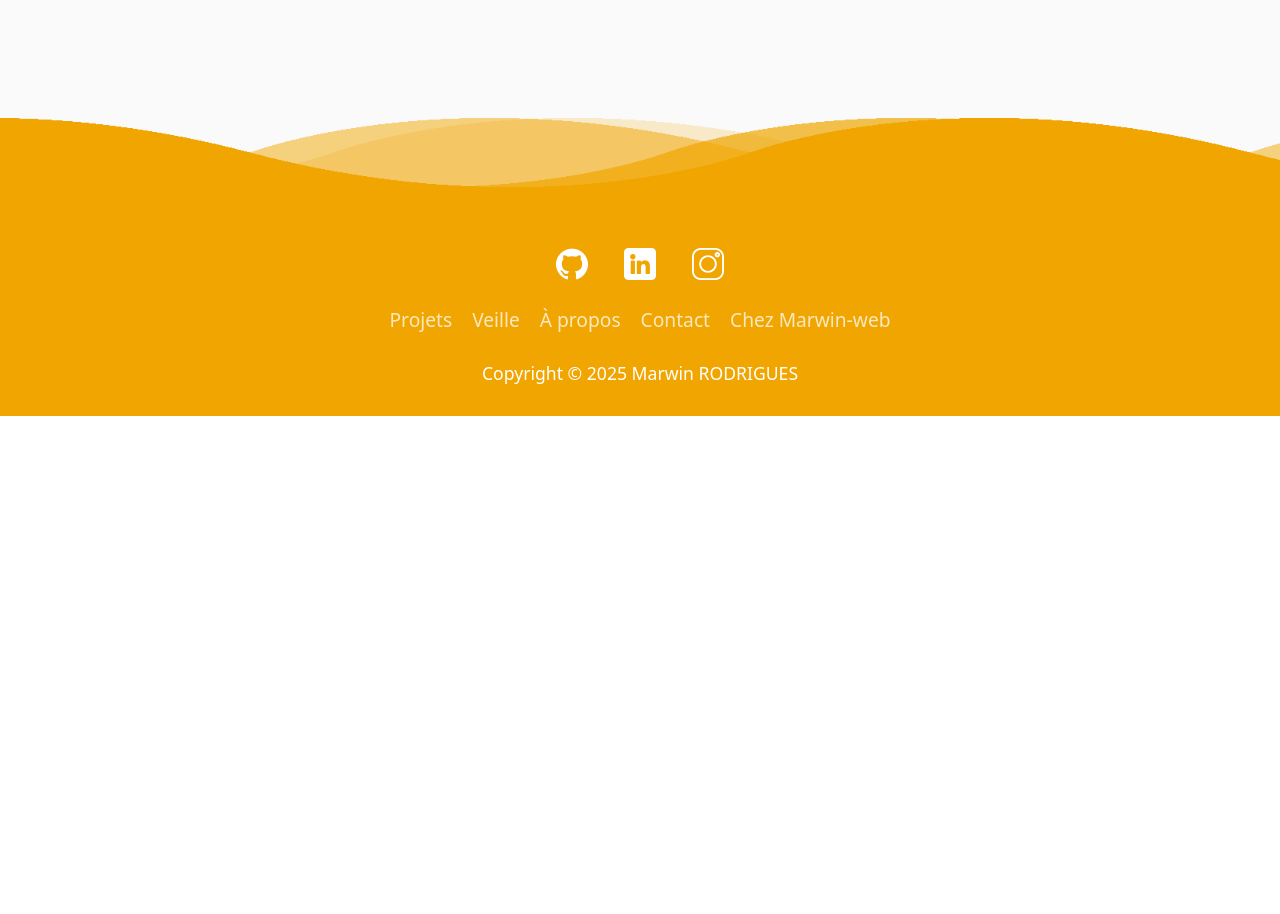
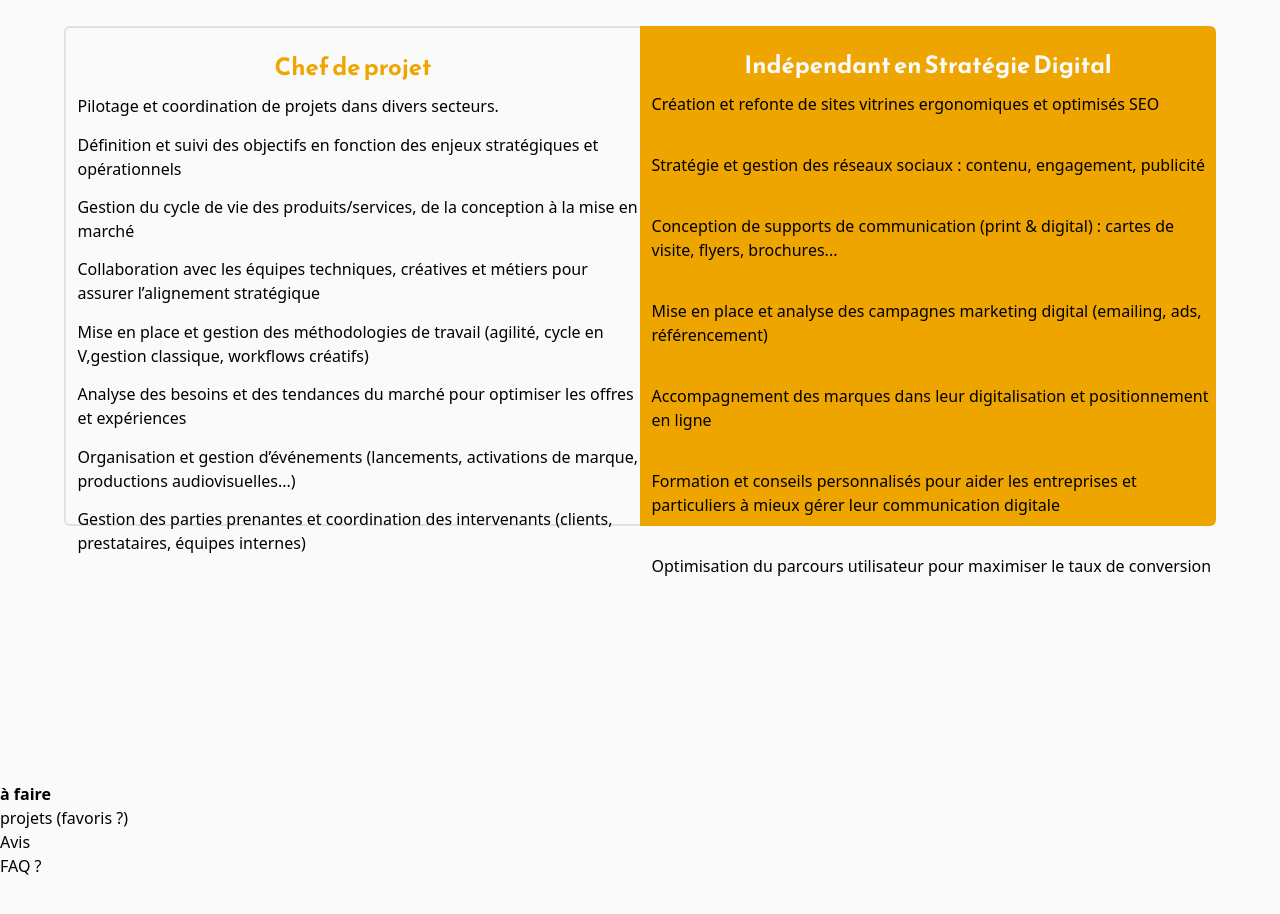
Before and after one commit to Marwin-Rdgs/PP-002-Portfolio2025, a Nuxt app: page / in a window 1280 px wide. Shown: the part 1760-2674 px from the top of the page. Before the commit the page ends 2176 px from the top, so only its background shows below. Built offline with nearby package versions, Linux system fonts and the light colour scheme.

Commit message:
feat:Services-section

```diff
--- a/pages/index.vue
+++ b/pages/index.vue
@@ -41,4 +41,40 @@
 
     </section>
 
+    <section class="desktop:flex desktop:justify-center phone:grid phone:gap-[4%] desktop:gap-0 mt-[15%]">
+      <div class="desktop:w-[45%] bg-light-color border-l-2 border-t-2 border-b-2 border-dark-color border-opacity-10 rounded-l-md h-[500px]">
+        <h1 class="text-primary-color font-Primary text-center text-2xl font-bold desktop:mt-[4%]">Chef de projet</h1>
+        <ul class="grid gap-[4%] text-md ml-[2%] mt-[2%]">
+          <li>Pilotage et coordination de projets dans divers secteurs.</li>
+          <li>Définition et suivi des objectifs en fonction des enjeux stratégiques et opérationnels</li>
+          <li>Gestion du cycle de vie des produits/services, de la conception à la mise en marché</li>
+          <li>Collaboration avec les équipes techniques, créatives et métiers pour assurer l’alignement stratégique</li>
+          <li>Mise en place et gestion des méthodologies de travail (agilité, cycle en V,gestion classique, workflows créatifs)</li>
+          <li>Analyse des besoins et des tendances du marché pour optimiser les offres et expériences</li>
+          <li>Organisation et gestion d’événements (lancements, activations de marque, productions audiovisuelles...)</li>
+          <li>Gestion des parties prenantes et coordination des intervenants (clients, prestataires, équipes internes)</li>
+        </ul>
+      </div>
+      <div class="desktop:w-[45%] bg-primary-color rounded-r-md h-[500px]">
+        <h1 class="text-light-color font-Primary text-center text-2xl font-bold desktop:mt-[4%]">Indépendant en Stratégie Digital</h1>
+        <ul class="grid phone:gap-[4%] desktop:gap-[14%] text-md ml-[2%] mt-[2%]">
+          <li>Création et refonte de sites vitrines ergonomiques et optimisés SEO</li>
+          <li>Stratégie et gestion des réseaux sociaux : contenu, engagement, publicité</li>
+          <li>Conception de supports de communication (print & digital) : cartes de visite, flyers, brochures...</li>
+          <li>Mise en place et analyse des campagnes marketing digital (emailing, ads, référencement)</li>
+          <li>Accompagnement des marques dans leur digitalisation et positionnement en ligne</li>
+          <li>Formation et conseils personnalisés pour aider les entreprises et particuliers à mieux gérer leur communication digitale</li>
+          <li>Optimisation du parcours utilisateur pour maximiser le taux de conversion</li>
+        </ul>
+      </div>
+    </section>
+
+    <h1 class="mt-[20%] font-bold">à faire</h1>
+
+    <ul>
+      <li>projets (favoris ?)</li>
+      <li>Avis</li>
+      <li>FAQ ?</li>
+    </ul>
+
   </template>
```
